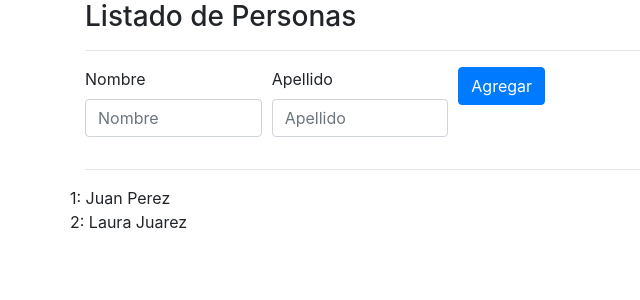
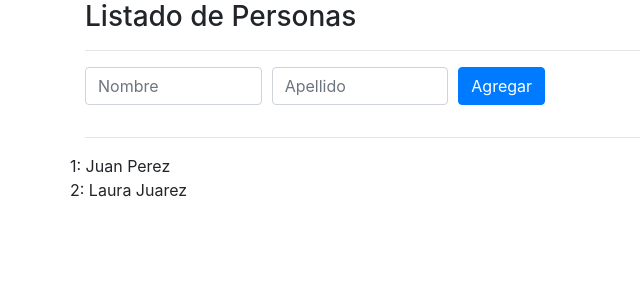
Before and after one commit to bgarcia95/listado-personas-Angular, an Angular app: page / in a window 1280 px wide. Shown: the top 300 px of the page, without its empty margins (0-640 px from the left). Built offline with nearby package versions, Linux system fonts and the light colour scheme.

Commit message:
Modularizacion aplicada.

```diff
--- a/src/app/app.component.html
+++ b/src/app/app.component.html
@@ -3,19 +3,9 @@
         <h3>{{titulo}}</h3>
     </div>
     <hr>
-    <form class="form-row" action="">
-        <div class="form-group col-md-2">
-            <label for="nombre" >Nombre</label>
-            <input type="text" name="nombre" id="nombre" placeholder="Nombre" class="form-control" [(ngModel)]="nombreInput">
-        </div>
-        <div class="form-group col-md-2">
-            <label for="apellido" >Apellido</label>
-            <input type="text" name="apellido" id="apellido" placeholder="Apellido" class="form-control" [(ngModel)]="apellidoInput">
-        </div>
-        <div class="col">
-            <button type="submit" class="btn btn-primary" (click)="onAgregarPersona()">Agregar</button>
-        </div>
-    </form>
+    <app-formulario
+    (personaCreada)="onPersonaAgregada($event)"
+    ></app-formulario>
     <hr>
     <app-persona
     *ngFor="let personaElemento of personas; let i= index"
--- a/src/app/app.component.ts
+++ b/src/app/app.component.ts
@@ -13,11 +13,7 @@ export class AppComponent {
     new Persona("Laura", "Juarez")
   ];
 
-  nombreInput:string;
-  apellidoInput:string;
-
-  onAgregarPersona() {
-    let persona1 = new Persona(this.nombreInput, this.apellidoInput);
-    this.personas.push(persona1);
+  onPersonaAgregada(persona: Persona) {
+    this.personas.push(persona);
   }
 }
--- a/src/app/app.module.ts
+++ b/src/app/app.module.ts
@@ -4,11 +4,13 @@ import {FormsModule} from '@angular/forms';
 
 import { AppComponent } from './app.component';
 import { PersonaComponent } from './persona/persona.component';
+import { FormularioComponent } from './formulario/formulario.component';
 
 @NgModule({
   declarations: [
     AppComponent,
-    PersonaComponent
+    PersonaComponent,
+    FormularioComponent
   ],
   imports: [
     BrowserModule,
--- /dev/null
+++ b/src/app/formulario/formulario.component.html
@@ -0,0 +1,13 @@
+<form class="form-row" action="">
+    <div class="form-group col-md-2">
+        <label for="nombre" class="sr-only">Nombre</label>
+        <input type="text" name="nombre" id="nombre" placeholder="Nombre" class="form-control" [(ngModel)]="nombreInput">
+    </div>
+    <div class="form-group col-md-2">
+        <label for="apellido" class="sr-only">Apellido</label>
+        <input type="text" name="apellido" id="apellido" placeholder="Apellido" class="form-control" [(ngModel)]="apellidoInput">
+    </div>
+    <div class="col">
+        <button type="submit" class="btn btn-primary" (click)="onAgregarPersona()">Agregar</button>
+    </div>
+</form>
--- /dev/null
+++ b/src/app/formulario/formulario.component.ts
@@ -0,0 +1,25 @@
+import { Component, OnInit, EventEmitter, Output } from '@angular/core';
+import { Persona } from '../persona.model';
+
+@Component({
+  selector: 'app-formulario',
+  templateUrl: './formulario.component.html',
+  styleUrls: ['./formulario.component.css']
+})
+export class FormularioComponent implements OnInit {
+  @Output() personaCreada = new EventEmitter<Persona>();
+  nombreInput: string;
+  apellidoInput: string;
+
+
+  constructor() { }
+
+  ngOnInit() {
+  }
+
+  onAgregarPersona() {
+    let persona1 = new Persona(this.nombreInput, this.apellidoInput);
+    this.personaCreada.emit(persona1);
+  }
+
+}
```
Also changed, not shown: src/app/formulario/formulario.component.css (added).
